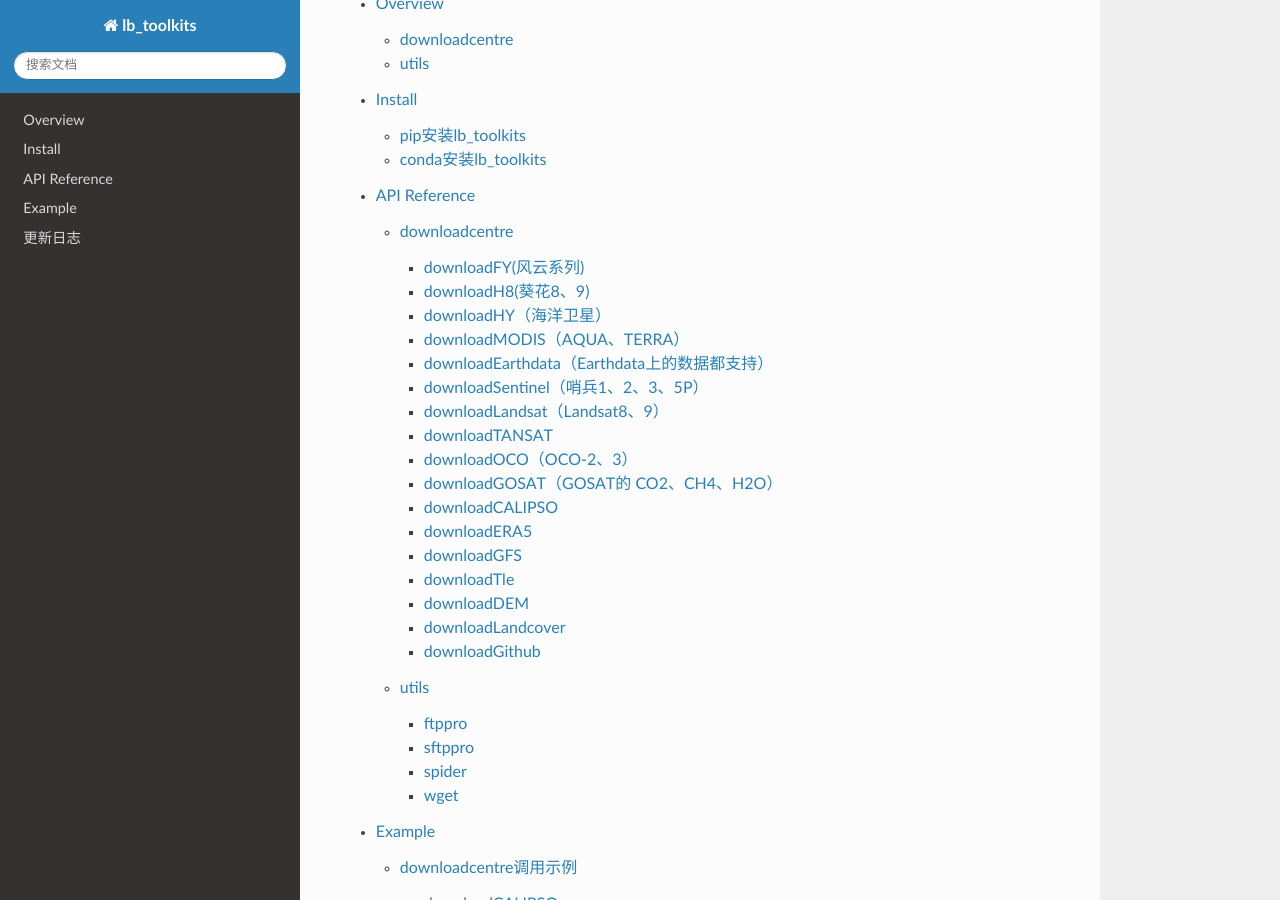
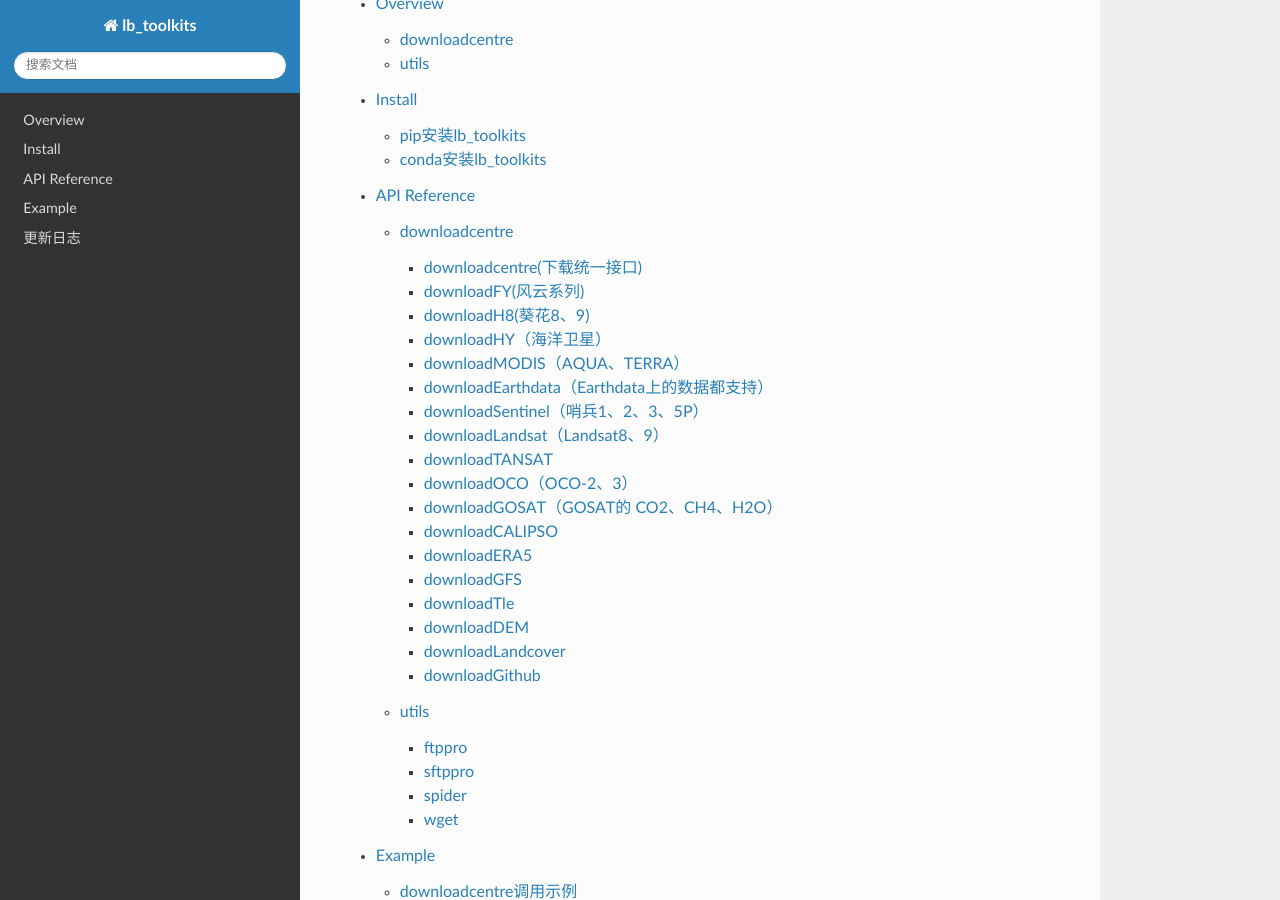
Before and after one commit to libin033/lb_toolkits, a Sphinx documentation site: the page built from doc/source/index.rst, in a window 1280 px wide and 900 px high, scrolled down 855 px. Built offline with Sphinx 7.4.7 and the Read the Docs theme 3.1.0, drawn with Linux system fonts in a browser that asks for light colours.

Commit message:
更新readthedocs

```diff
--- a/doc/source/api/downloadcentre.rst
+++ b/doc/source/api/downloadcentre.rst
@@ -8,6 +8,13 @@
  * spider下载: LandSat、sentinel、TANSAT
  * 再分析资料：EAR5、GFS等
 
+
+downloadcentre(下载统一接口)
+-----------------------------------------
+.. automodule:: lb_toolkits.downloadcentre
+    :members:
+    :undoc-members:
+    :show-inheritance:
 
 downloadFY(风云系列)
 -----------------------------------------
```
Also changed, not shown: doc/source/overview.rst (+6 -3 lines).
